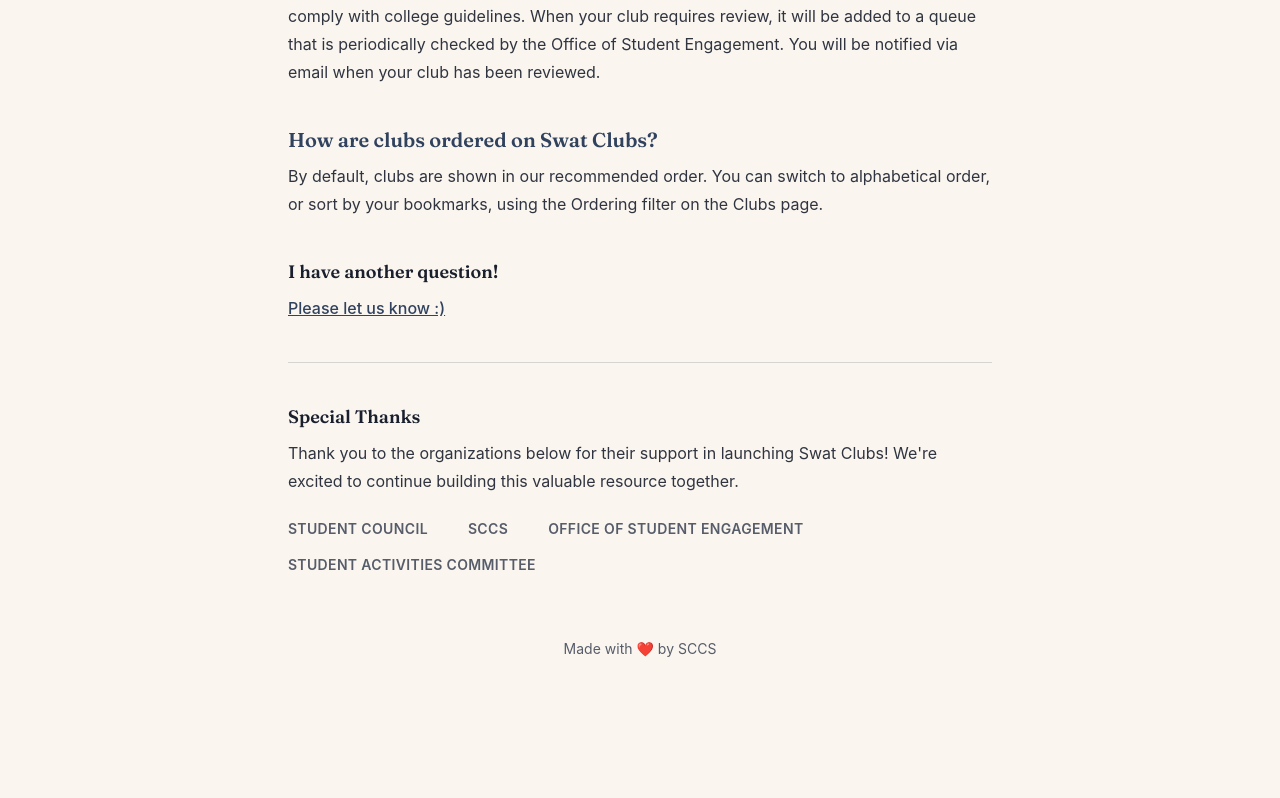
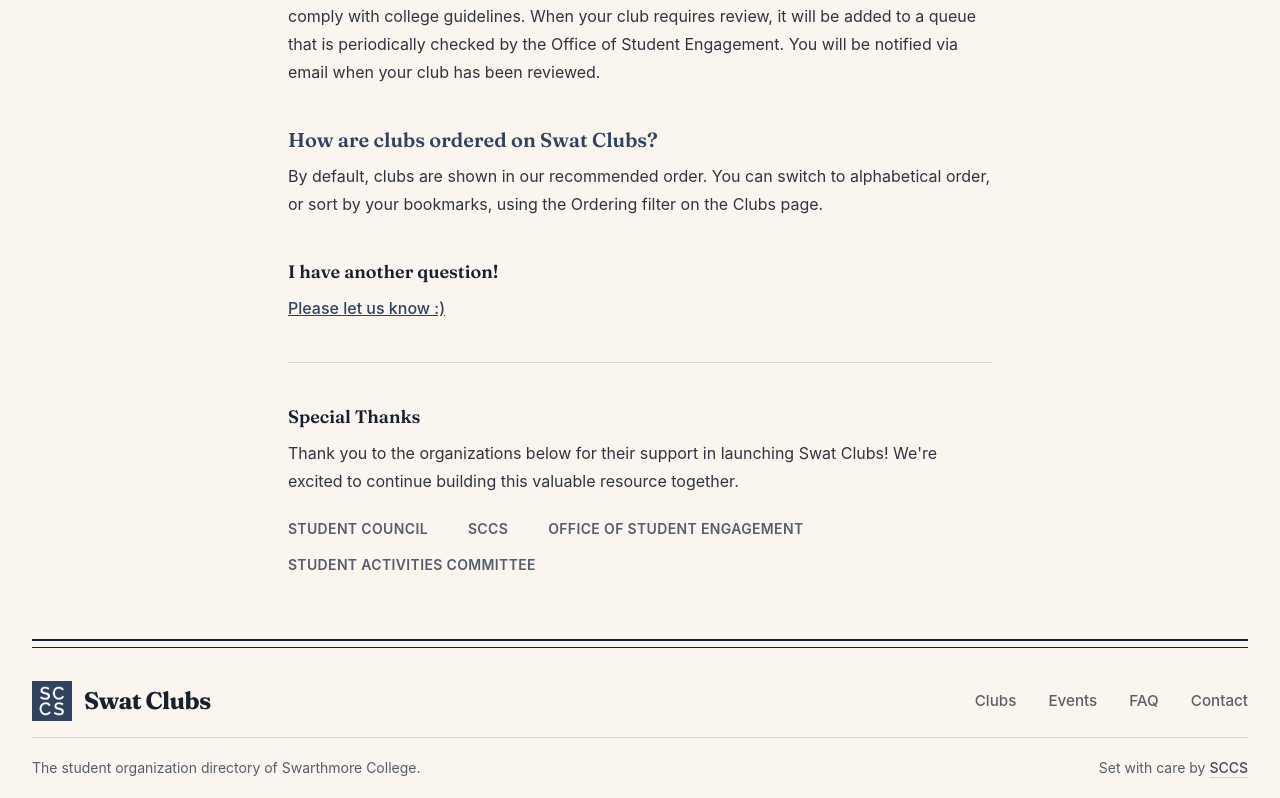
Before and after one commit to swat-sccs/clubs, a Next.js app: page /faq in a window 1280 px wide. Shown: the part 2272-3070 px from the top of the page. Before the commit the page ends 2995 px from the top, so only its background shows below. Built offline with nearby package versions, Linux system fonts and the light colour scheme.

Commit message:
feat: add site footer, replacing the FAQ page credit line

```diff
--- a/app/faq/page.tsx
+++ b/app/faq/page.tsx
@@ -258,10 +258,6 @@ export default function FAQPage() {
           </div>
         </section>
       </div>
-
-      <p className="mt-16 text-center text-sm text-muted-foreground">
-        Made with ❤️ by SCCS
-      </p>
     </div>
   );
 }
--- a/app/layout.tsx
+++ b/app/layout.tsx
@@ -3,6 +3,7 @@ import { Geist, Geist_Mono, Fraunces } from "next/font/google";
 import "./globals.css";
 import { cn } from "@/lib/utils";
 import Header from "@/components/Header";
+import Footer from "@/components/Footer";
 
 const fraunces = Fraunces({
   subsets: ["latin"],
@@ -24,7 +25,7 @@ const geistMono = Geist_Mono({
 export const metadata: Metadata = {
   title: "Swat Clubs",
   description:
-    "Discover student organizations at Swarthmore College: browse, search, and bookmark clubs.",
+    "Discover student organizations at Swarthmore College — browse, search, and bookmark clubs.",
 };
 
 export const viewport: Viewport = {
@@ -50,7 +51,8 @@ export default function RootLayout({
     >
       <body className="min-h-full flex flex-col">
         <Header />
-        {children}
+        <div className="flex flex-1 flex-col">{children}</div>
+        <Footer />
       </body>
     </html>
   );
--- /dev/null
+++ b/components/Footer.tsx
@@ -0,0 +1,65 @@
+import Image from "next/image";
+import Link from "next/link";
+
+const footerLinks = [
+  { href: "/clubs", label: "Clubs" },
+  { href: "/events", label: "Events" },
+  { href: "/faq", label: "FAQ" },
+];
+
+const Footer = () => {
+  return (
+    <footer className="mt-auto">
+      <div className="mx-auto w-full max-w-7xl px-4 sm:px-6 lg:px-8">
+        <div className="rule-double" />
+        <div className="flex flex-col items-start justify-between gap-8 pb-4 pt-10 md:flex-row md:items-center">
+          <Link href="/" className="flex items-center gap-3">
+            <Image
+              src="/logo.png"
+              width={40}
+              height={40}
+              alt="Swat Clubs logo"
+              className="size-10"
+            />
+            <span className="font-heading text-2xl font-bold tracking-tight text-foreground">
+              Swat&nbsp;Clubs
+            </span>
+          </Link>
+
+          <nav className="flex flex-wrap items-center gap-x-8 gap-y-3">
+            {footerLinks.map(({ href, label }) => (
+              <Link
+                key={href}
+                href={href}
+                className="text-[0.95rem] font-medium text-foreground/70 underline-offset-4 transition-colors hover:text-foreground hover:underline"
+              >
+                {label}
+              </Link>
+            ))}
+            <a
+              href="mailto:sccs@sccs.swarthmore.edu"
+              className="text-[0.95rem] font-medium text-foreground/70 underline-offset-4 transition-colors hover:text-foreground hover:underline"
+            >
+              Contact
+            </a>
+          </nav>
+        </div>
+
+        <div className="flex flex-col items-start justify-between gap-2 border-t border-border py-5 text-sm text-muted-foreground md:flex-row md:items-center">
+          <p>The student organization directory of Swarthmore College.</p>
+          <p>
+            Set with care by{" "}
+            <a
+              href="mailto:sccs@sccs.swarthmore.edu"
+              className="font-medium text-foreground/80 underline decoration-border underline-offset-4 transition-colors hover:decoration-foreground"
+            >
+              SCCS
+            </a>
+          </p>
+        </div>
+      </div>
+    </footer>
+  );
+};
+
+export default Footer;
```
